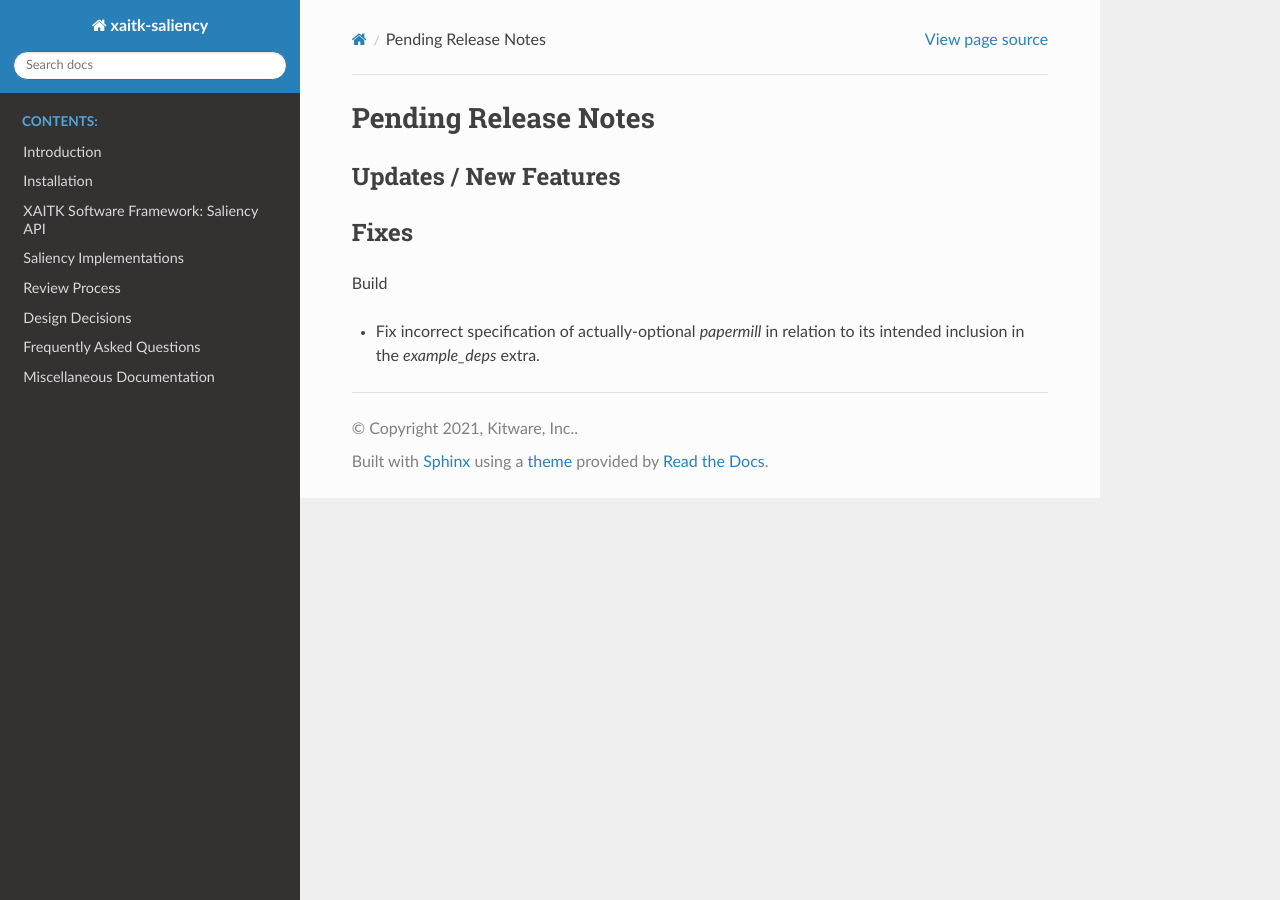
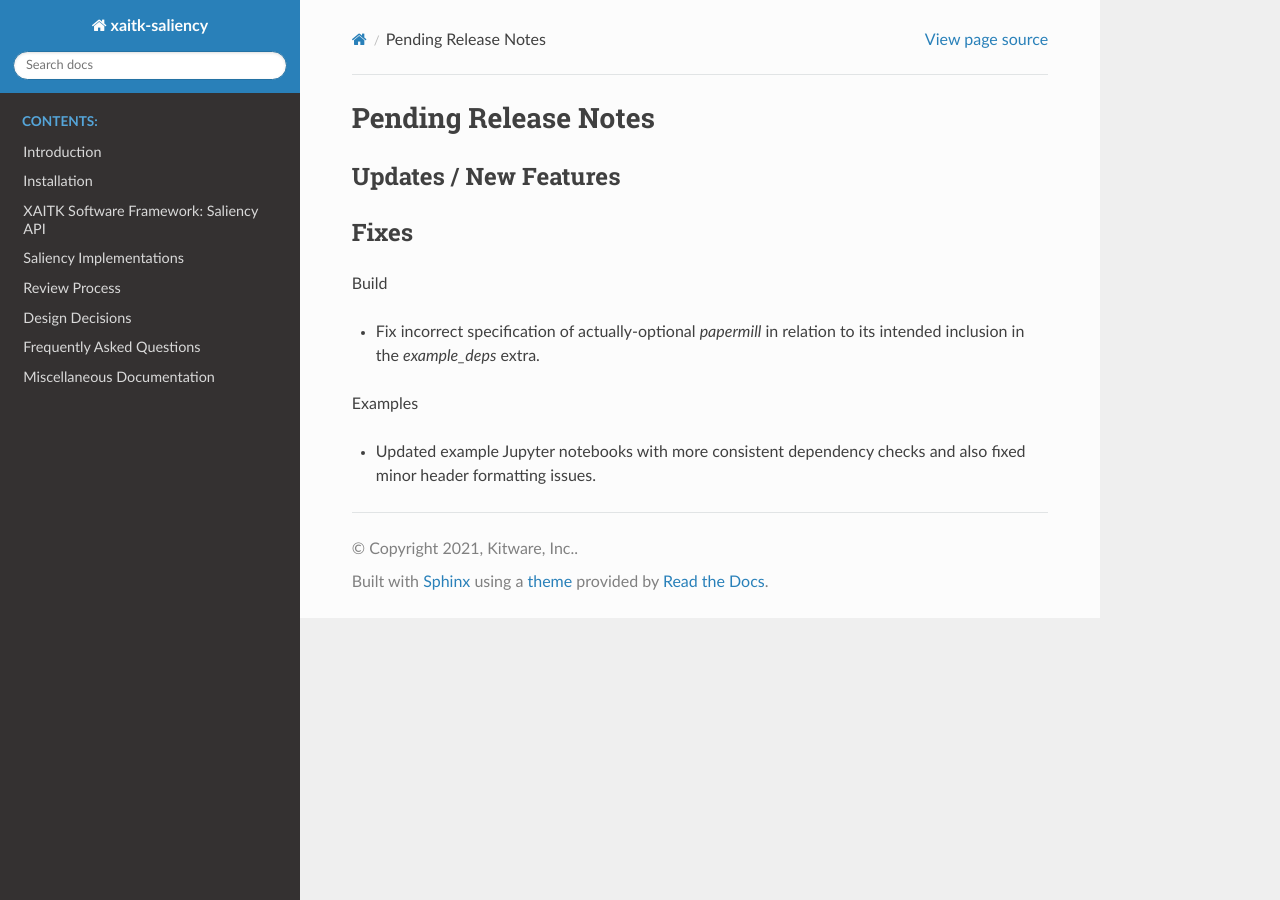
Before and after one commit to XAITK/xaitk-saliency, a Sphinx documentation site: the page built from docs/release_notes/pending_release.rst, in a window 1280 px wide. Built offline with Sphinx 7.4.7 and the Read the Docs theme 2.0.0, drawn with Linux system fonts in a browser that asks for light colours; pages that are not in the unit, such as notebooks, are missing from menus.

Commit message:
Update example Jupyter notebooks
* Standardize dependency checks
* Fix minor header formatting issues

```diff
--- a/docs/release_notes/pending_release.rst
+++ b/docs/release_notes/pending_release.rst
@@ -11,3 +11,8 @@ Build
 
 * Fix incorrect specification of actually-optional `papermill` in relation to
   its intended inclusion in the `example_deps` extra.
+
+Examples
+
+* Updated example Jupyter notebooks with more consistent dependency checks and
+  also fixed minor header formatting issues.
```
Also changed, not shown: 8 other files.
